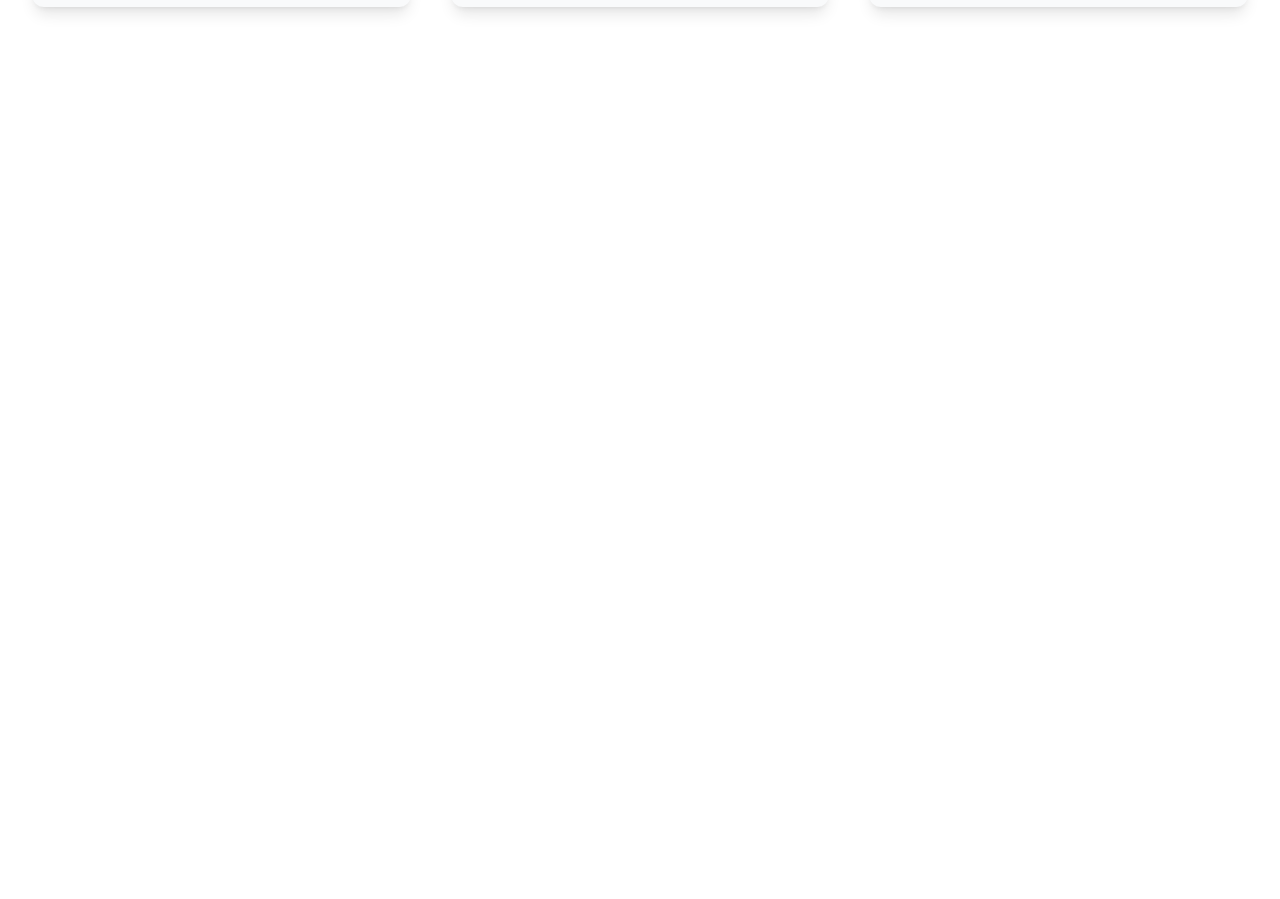
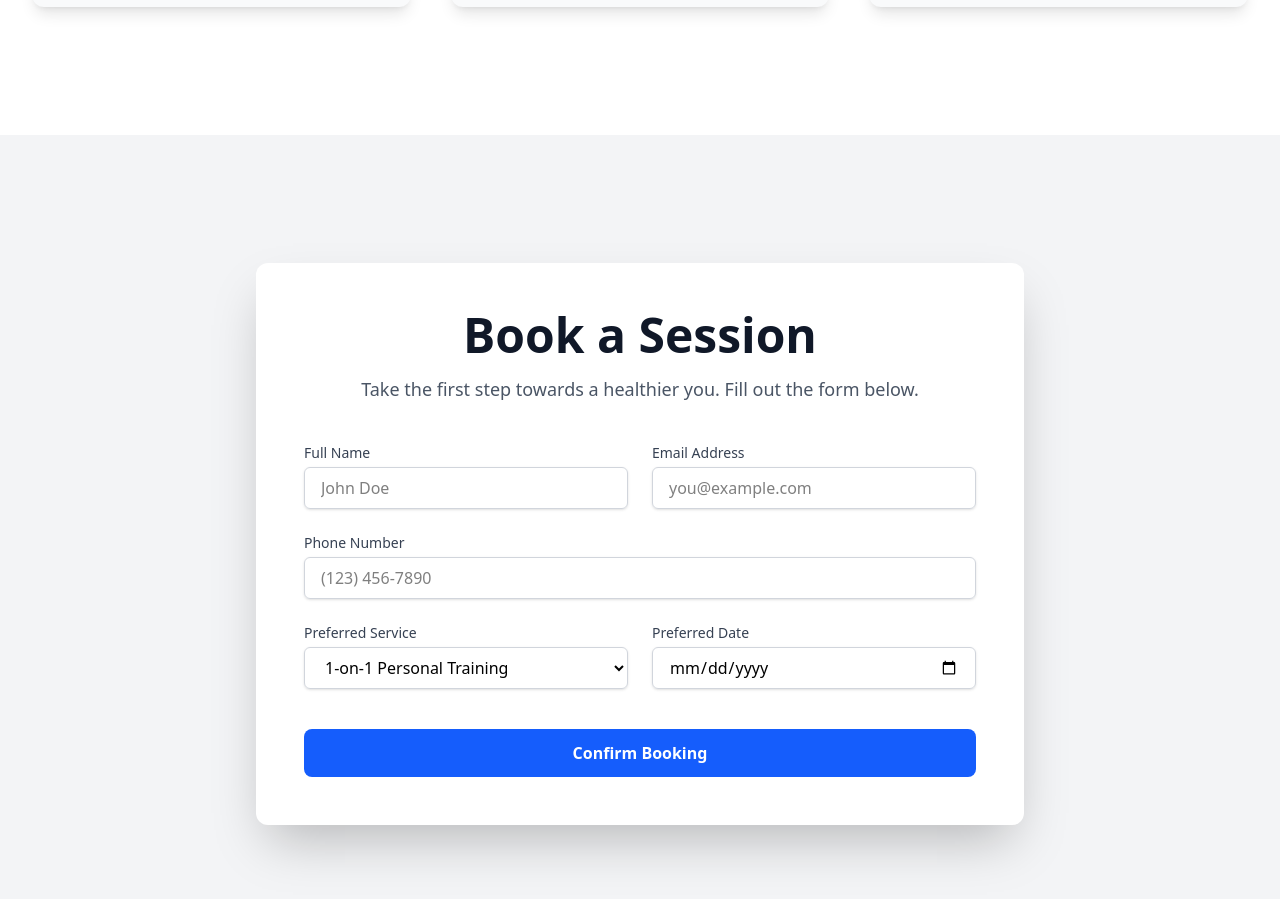
Before and after one commit to rohit3171999/personal-trainer-page, a React (Vite) app: page / in a window 1280 px wide. Shown: the part 2700-3599 px from the top of the page. Before the commit the page ends 2835 px from the top, so only its background shows below. Built offline with nearby package versions, Linux system fonts and the light colour scheme.

Commit message:
add markup in BookingForm.jsx

```diff
--- a/src/App.jsx
+++ b/src/App.jsx
@@ -2,6 +2,7 @@ import HeroSection from "./components/HeroSection.jsx";
 import AboutTrainer from "./components/AboutTrainer.jsx";
 import ServicesList from "./components/ServicesList.jsx";
 import Testimonials from "./components/Testimonials.jsx";
+import BookingForm from "./components/BookingForm.jsx";
 
 export default function App(){
     return (
@@ -10,6 +11,7 @@ export default function App(){
             <AboutTrainer/>
             <ServicesList/>
             <Testimonials/>
+            <BookingForm/>
         </>
     );
 }
--- a/src/components/BookingForm.jsx
+++ b/src/components/BookingForm.jsx
@@ -1,7 +1,68 @@
-export default function BookingForm(){
+/*
+* Purpose: Let potential clients book a session directly from the landing page.
+* */export default function BookingForm(){
     return (
-        <>
-        </>
+        <section id="booking" className="bg-gray-100 py-20 md:py-32">
+            <div className="container mx-auto px-6 lg:px-8">
+                <div className="max-w-3xl mx-auto bg-white p-8 md:p-12 rounded-xl shadow-2xl">
+                    {/* Form Title */}
+                    <div className="text-center mb-10">
+                        <h2 className="text-4xl md:text-5xl font-extrabold text-gray-900">
+                            Book a Session
+                        </h2>
+                        <p className="mt-4 text-lg text-gray-600">
+                            Take the first step towards a healthier you. Fill out the form below.
+                        </p>
+                    </div>
 
+                    {/* Form */}
+                    <form action="#" method="POST" className="space-y-6">
+                        <div className="grid grid-cols-1 md:grid-cols-2 gap-6">
+                            {/* Name */}
+                            <div>
+                                <label htmlFor="name" className="block text-sm font-medium text-gray-700 mb-1">Full Name</label>
+                                <input type="text" name="name" id="name" placeholder="John Doe" required className="w-full px-4 py-2 border border-gray-300 rounded-md shadow-sm focus:ring-blue-500 focus:border-blue-500" />
+                            </div>
+
+                            {/* Email */}
+                            <div>
+                                <label htmlFor="email" className="block text-sm font-medium text-gray-700 mb-1">Email Address</label>
+                                <input type="email" name="email" id="email" placeholder="you@example.com" required className="w-full px-4 py-2 border border-gray-300 rounded-md shadow-sm focus:ring-blue-500 focus:border-blue-500" />
+                            </div>
+
+                            {/* Phone */}
+                            <div className="md:col-span-2">
+                                <label htmlFor="phone" className="block text-sm font-medium text-gray-700 mb-1">Phone Number</label>
+                                <input type="tel" name="phone" id="phone" placeholder="(123) 456-7890" className="w-full px-4 py-2 border border-gray-300 rounded-md shadow-sm focus:ring-blue-500 focus:border-blue-500" />
+                            </div>
+
+                            {/* Preferred Service */}
+                            <div>
+                                <label htmlFor="service" className="block text-sm font-medium text-gray-700 mb-1">Preferred Service</label>
+                                <select id="service" name="service" required className="w-full px-4 py-2 border border-gray-300 rounded-md shadow-sm focus:ring-blue-500 focus:border-blue-500">
+                                    <option>1-on-1 Personal Training</option>
+                                    <option>Online Coaching</option>
+                                    <option>Nutritional Guidance</option>
+                                    <option>Not Sure Yet</option>
+                                </select>
+                            </div>
+
+                            {/* Preferred Date */}
+                            <div>
+                                <label htmlFor="date" className="block text-sm font-medium text-gray-700 mb-1">Preferred Date</label>
+                                <input type="date" name="date" id="date" required className="w-full px-4 py-2 border border-gray-300 rounded-md shadow-sm focus:ring-blue-500 focus:border-blue-500" />
+                            </div>
+                        </div>
+
+                        {/* Submit Button */}
+                        <div>
+                            <button type="submit" className="w-full bg-blue-600 hover:bg-blue-700 text-white font-bold py-3 px-6 rounded-lg mt-4 transition duration-300 ease-in-out transform hover:scale-105">
+                                Confirm Booking
+                            </button>
+                        </div>
+                    </form>
+                </div>
+            </div>
+        </section>
     );
 }
--- /dev/null
+++ b/src/components/Temp.jsx
@@ -0,0 +1,68 @@
+/*
+* Purpose: Let potential clients book a session directly from the landing page.
+* */export default function BookingForm(){
+    return (
+        <section id="booking" className="bg-gray-100 py-20 md:py-32">
+            <div className="container mx-auto px-6 lg:px-8">
+                <div className="max-w-3xl mx-auto bg-white p-8 md:p-12 rounded-xl shadow-2xl">
+                    {/* Form Title */}
+                    <div className="text-center mb-10">
+                        <h2 className="text-4xl md:text-5xl font-extrabold text-gray-900">
+                            Book a Session
+                        </h2>
+                        <p className="mt-4 text-lg text-gray-600">
+                            Take the first step towards a healthier you. Fill out the form below.
+                        </p>
+                    </div>
+
+                    {/* Form */}
+                    <form action="#" method="POST" className="space-y-6">
+                        <div className="grid grid-cols-1 md:grid-cols-2 gap-6">
+                            {/* Name */}
+                            <div>
+                                <label htmlFor="name" className="block text-sm font-medium text-gray-700 mb-1">Full Name</label>
+                                <input type="text" name="name" id="name" placeholder="John Doe" required className="w-full px-4 py-2 border border-gray-300 rounded-md shadow-sm focus:ring-blue-500 focus:border-blue-500" />
+                            </div>
+
+                            {/* Email */}
+                            <div>
+                                <label htmlFor="email" className="block text-sm font-medium text-gray-700 mb-1">Email Address</label>
+                                <input type="email" name="email" id="email" placeholder="you@example.com" required className="w-full px-4 py-2 border border-gray-300 rounded-md shadow-sm focus:ring-blue-500 focus:border-blue-500" />
+                            </div>
+
+                            {/* Phone */}
+                            <div className="md:col-span-2">
+                                <label htmlFor="phone" className="block text-sm font-medium text-gray-700 mb-1">Phone Number</label>
+                                <input type="tel" name="phone" id="phone" placeholder="(123) 456-7890" className="w-full px-4 py-2 border border-gray-300 rounded-md shadow-sm focus:ring-blue-500 focus:border-blue-500" />
+                            </div>
+
+                            {/* Preferred Service */}
+                            <div>
+                                <label htmlFor="service" className="block text-sm font-medium text-gray-700 mb-1">Preferred Service</label>
+                                <select id="service" name="service" required className="w-full px-4 py-2 border border-gray-300 rounded-md shadow-sm focus:ring-blue-500 focus:border-blue-500">
+                                    <option>1-on-1 Personal Training</option>
+                                    <option>Online Coaching</option>
+                                    <option>Nutritional Guidance</option>
+                                    <option>Not Sure Yet</option>
+                                </select>
+                            </div>
+
+                            {/* Preferred Date */}
+                            <div>
+                                <label htmlFor="date" className="block text-sm font-medium text-gray-700 mb-1">Preferred Date</label>
+                                <input type="date" name="date" id="date" required className="w-full px-4 py-2 border border-gray-300 rounded-md shadow-sm focus:ring-blue-500 focus:border-blue-500" />
+                            </div>
+                        </div>
+
+                        {/* Submit Button */}
+                        <div>
+                            <button type="submit" className="w-full bg-blue-600 hover:bg-blue-700 text-white font-bold py-3 px-6 rounded-lg mt-4 transition duration-300 ease-in-out transform hover:scale-105">
+                                Confirm Booking
+                            </button>
+                        </div>
+                    </form>
+                </div>
+            </div>
+        </section>
+    );
+}
```
